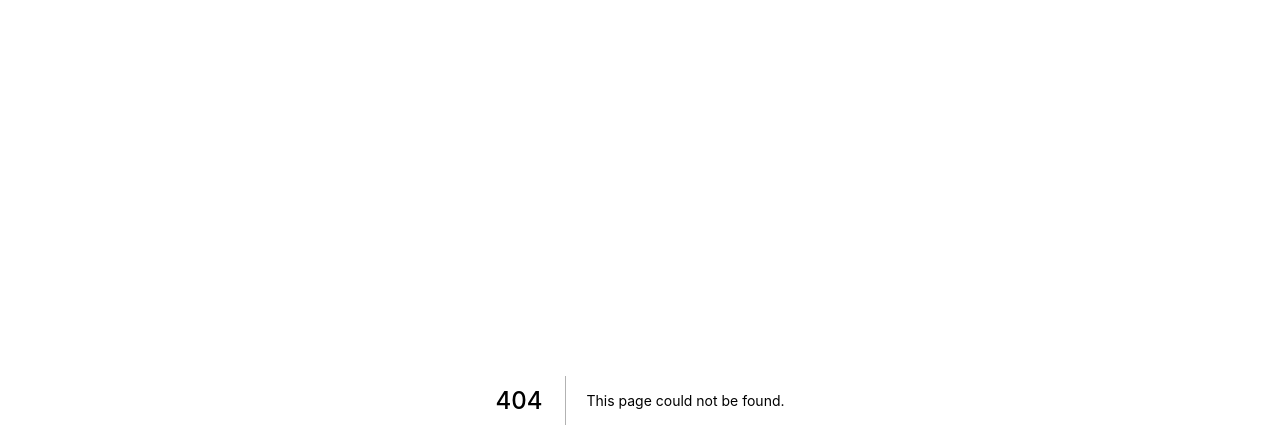
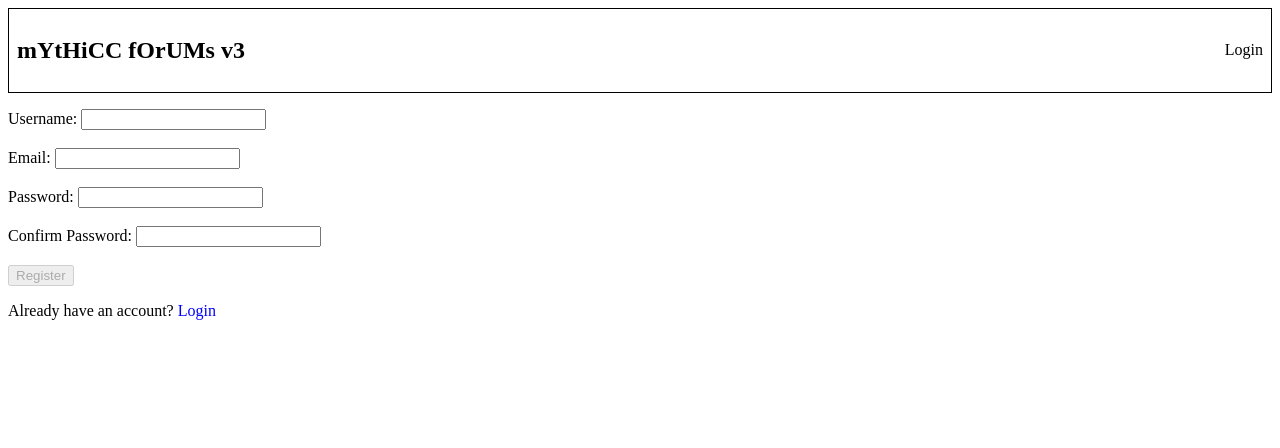
Before and after one commit to mythicmc/zeus, a Next.js app: page /register in a window 1280 px wide. Before the commit this address had no page. Shown: the top 448 px of the page. Built offline with nearby package versions, Linux system fonts and the light colour scheme; no server answers.

Commit message:
Add /register and fix invalid forum slug message.

```diff
--- a/pages/forum/new.js
+++ b/pages/forum/new.js
@@ -111,7 +111,7 @@ const NewForum = () => {
         {statusCode === 409 && <p>A forum with the slug specified already exists!</p>}
         {statusCode !== 200 && statusCode === 401 && statusCode !== 403 && statusCode !== 409 &&
           <p>An unknown error occurred while trying to request.</p>}
-        {invalidSlug && <p>Only a-z, 0-9 and underscores (_) are allowed in the forum slug!</p>}
+        {invalidSlug && <p>Only a-z, 0-9, dashes (-) and underscores (_) are allowed in the forum slug!</p>}
       </Layout>
     </React.StrictMode>
   )
--- /dev/null
+++ b/pages/register.js
@@ -0,0 +1,130 @@
+import React, { useState, useRef } from 'react'
+import { useRouter } from 'next/router'
+import fetch from 'isomorphic-unfetch'
+import Title from '../imports/title'
+import Layout from '../imports/layout'
+import AnchorLink from '../imports/anchorLink'
+import useAuthentication from '../imports/useAuthentication'
+import { ip } from '../config.json'
+
+// TODO: Support email verification.
+const Register = () => {
+  const router = useRouter()
+  const emailInput = useRef()
+  const confPassInput = useRef()
+  const passwordInput = useRef()
+  const authenticated = useAuthentication()
+  if (authenticated) {
+    router.back()
+  }
+
+  const [email, setEmail] = useState('')
+  const [username, setUsername] = useState('')
+  const [password, setPassword] = useState('')
+  const [confPass, setConfPass] = useState('')
+  const [fetching, setFetching] = useState(false)
+  const [statusCode, setStatusCode] = useState(200) // Expected values: 200, 403, 500
+
+  const invalidName = !username.match(/^[a-zA-Z0-9_]*$/)
+
+  const handleRegister = async () => {
+    if (!username || !password || !email || password !== confPass || invalidName) return
+    try {
+      setFetching(true)
+      const request = await fetch(ip + '/register', {
+        method: 'POST',
+        body: JSON.stringify({ email }),
+        headers: { username, password, 'content-type': 'application/json' }
+      })
+      if (request.status === 200) {
+        router.push('/login')
+      } else setStatusCode(request.status)
+    } catch (e) {
+      setStatusCode(null)
+      console.error(e)
+    }
+    setFetching(false)
+  }
+
+  return (
+    <React.StrictMode>
+      <Title
+        title='Register - Mythic'
+        description='Register an account on the Mythic forums.'
+        url='/register'
+      />
+      <Layout>
+        <form onSubmit={e => e.preventDefault()}>
+          <label htmlFor='username'>Username: </label>
+          <input
+            type='text'
+            id='username'
+            value={username}
+            disabled={fetching}
+            onChange={e => setUsername(e.target.value)}
+            onKeyDown={e => {
+              if (e.key === 'Enter' && emailInput.current) emailInput.current.focus()
+            }}
+          />
+          <br /><br />
+          <label htmlFor='email'>Email: </label>
+          <input
+            type='email'
+            id='email'
+            value={email}
+            ref={emailInput}
+            disabled={fetching}
+            onChange={e => setEmail(e.target.value)}
+            onKeyDown={e => {
+              if (e.key === 'Enter' && passwordInput.current) passwordInput.current.focus()
+            }}
+          />
+          <br /><br />
+          <label htmlFor='password'>Password: </label>
+          <input
+            type='password'
+            id='password'
+            value={password}
+            disabled={fetching}
+            ref={passwordInput}
+            onChange={e => setPassword(e.target.value)}
+            onKeyDown={e => {
+              if (e.key === 'Enter' && confPassInput.current) confPassInput.current.focus()
+            }}
+          />
+          <br /><br />
+          <label htmlFor='confirm-pass'>Confirm Password: </label>
+          <input
+            type='password'
+            id='confirm-pass'
+            value={confPass}
+            ref={confPassInput}
+            disabled={fetching}
+            onChange={e => setConfPass(e.target.value)}
+            onKeyDown={e => {
+              if (e.key === 'Enter') handleRegister()
+            }}
+          />
+          <br /><br />
+          <button
+            onClick={handleRegister}
+            disabled={!username || !password || !email || password !== confPass || invalidName}
+          >
+            Register
+          </button>
+        </form>
+        {invalidName && <p>Only a-z, A-Z, 0-9 and underscores (_) are allowed in the forum slug!</p>}
+        {statusCode === 409 && <p>This username is already taken!</p>}
+        {statusCode !== 200 && statusCode !== 409 && <p>An unknown error occurred while trying to request.</p>}
+        {password !== confPass && <p>The entered passwords do not match!</p>}
+        <p>Already have an account?
+          <AnchorLink href='/login'>
+            <span style={{ color: 'blue' }}> Login</span>
+          </AnchorLink>
+        </p>
+      </Layout>
+    </React.StrictMode>
+  )
+}
+
+export default Register
```
Also changed, not shown: pages/login.js (+7 -2 lines).
